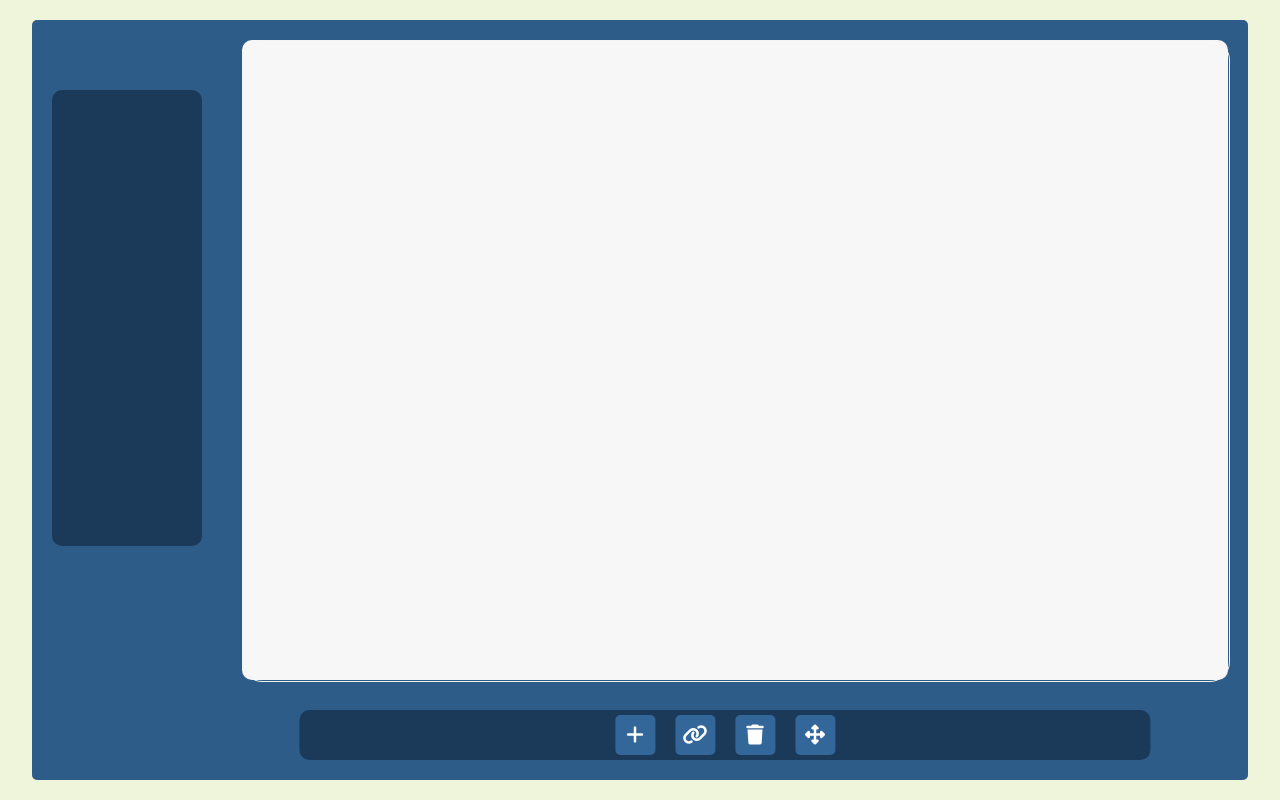
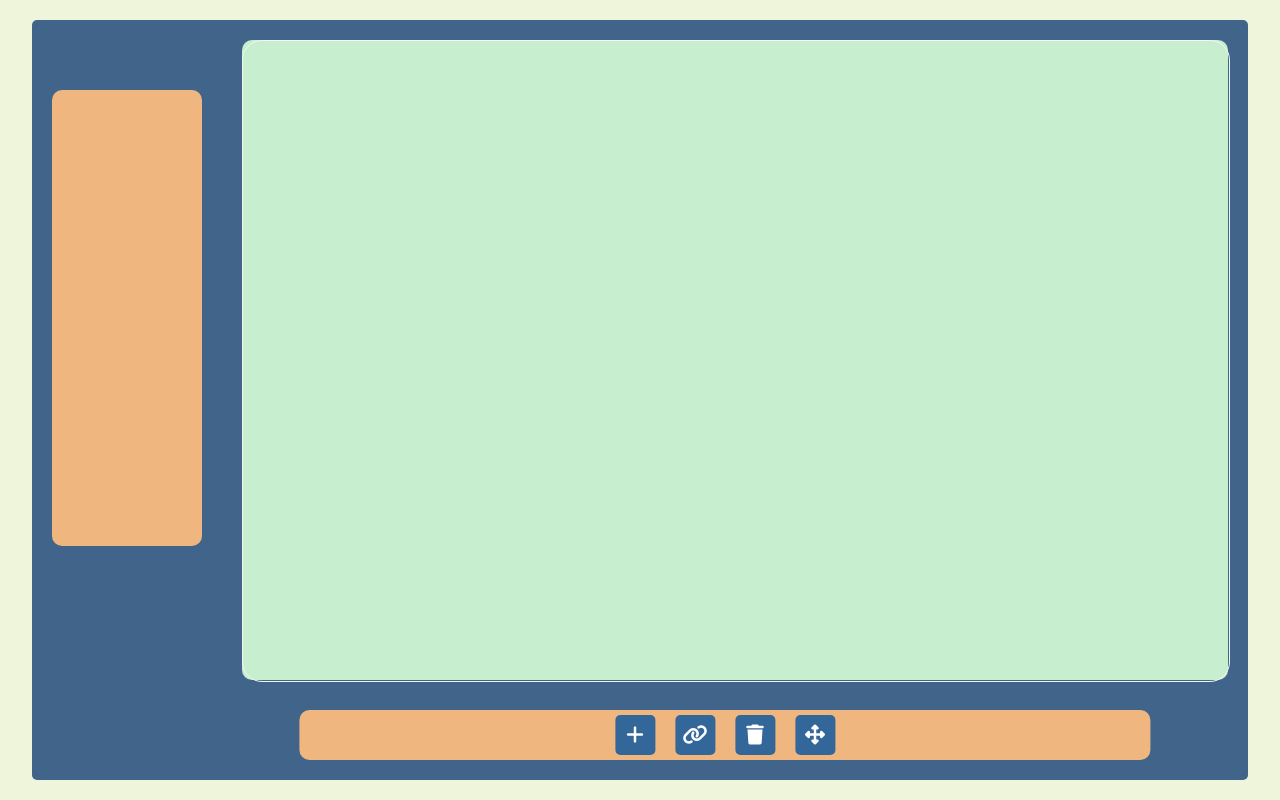
Before and after one commit to paolaqv/Algoritmos-Frontend, a Vue app: page /graphs in a window 1280 px wide. Built offline with nearby package versions, Linux system fonts and the light colour scheme; the HTML template or start-up script is replaced by a standard one.

Commit message:
Colores Di

```diff
--- a/src/views/GraphsPage.vue
+++ b/src/views/GraphsPage.vue
@@ -272,7 +272,7 @@ export default {
   display: flex;
   width: 95vw;
   height: 95vh;
-  background: #2d5c88;
+  background: #41658A;
   position: absolute;
   top: 50%;
   left: 50%;
@@ -284,7 +284,7 @@ export default {
 .sidebar {
   width: 150px;
   height: 60%;
-  background: #1b3a5a;
+  background: #F0B67F;
   margin: 20px;
   margin-top: 70px;
   border-radius: 10px;
@@ -292,7 +292,7 @@ export default {
 
 .content {
   flex-grow: 1;
-  background: #f7f7f7;
+  background: #C7EFCF;
   margin: 20px;
   padding: 20px;
   margin-bottom: 100px;
@@ -309,7 +309,7 @@ export default {
   display: flex;
   justify-content: center;
   align-items: center;
-  color: white;
+  color: #D6D1B1;
   font-size: 12px;
   font-weight: bold;
   text-align: center;
@@ -320,7 +320,7 @@ export default {
 
 .bottom-bar {
   height: 50px;
-  background: #1b3a5a;
+  background: #F0B67F;
   position: absolute;
   bottom: 20px;
   left: 57%;
@@ -354,7 +354,7 @@ export default {
 }
 
 .menu-button.active {
-  background: #d776e4;
+  background: #C7EFCF;
 }
 
 .popup {
@@ -362,7 +362,7 @@ export default {
   top: 50%;
   left: 50%;
   transform: translate(-50%, -50%);
-  background: rgb(123, 160, 191);
+  background: #ebe5c1;
   padding: 20px;
   border-radius: 10px;
   box-shadow: 0px 5px 15px rgba(0, 0, 0, 0.3);
@@ -396,16 +396,16 @@ export default {
 }
 
 .cancel-button:hover {
-  background: #4087ce;
+  background: #41658A;
 }
 
 .accept-button {
-  background: #aa5cb8;
+  background: #F0B67F;
   color: white;
 }
 
 .accept-button:hover {
-  background: #884394;
+  background: #E26A2C;
 }
 
 .styled-input {
@@ -508,7 +508,7 @@ export default {
   left: 0;
   width: 100%;
   height: 100%;
-  border: 1px solid rgb(243, 244, 246);
+  border: 1px solid rgb(246, 243, 243);
   border-radius: 20px;
   pointer-events: none;
 }
```
